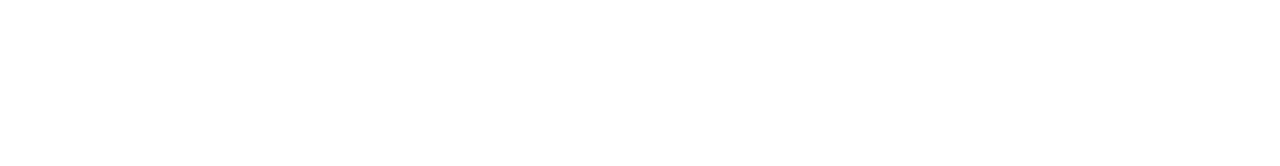
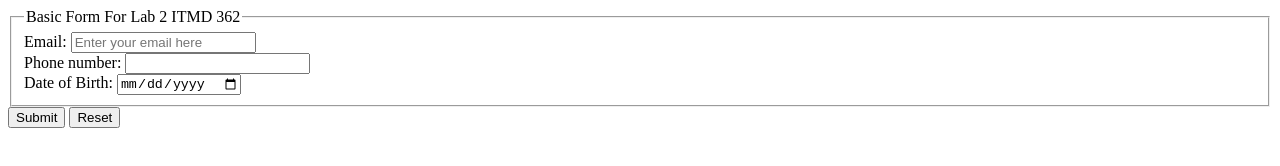
Before and after one commit to namnguyencong/lab2, a plain HTML site: page index.html in a window 1280 px wide. Drawn offline with Linux system fonts and the light colour scheme.

Commit message:
update index

```diff
--- a/index.html
+++ b/index.html
@@ -2,9 +2,24 @@
 <html lang="en">
   <head>
     <meta charset="UTF-8">
-    <title>title</title>
+    <title>Lab 2</title>
   </head>
   <body>
-
+    <form method="POST" autocomplete="on" action="http://kriedan@bloomingdale.sat.iit.edu/kriedan/formdemoscript.php" enctype="multipart/form-data">
+	<fieldset>
+      <legend>Basic Form For Lab 2 ITMD 362</legend>
+        <div>
+          <label>Email: <input type="email" name="email_field" placeholder="Enter your email here"></label>
+        </div>
+        <div>
+          <label>Phone number: <input type="tel" name="tel_field"></label>
+        </div>
+		<div>
+          <label>Date of Birth: <input type="date" name="date_field"></label>
+        </div>
+    </fieldset>
+	<input type="submit" value="Submit">
+	<input type="reset" value="Reset">
+	</form>
   </body>
 </html>
```
